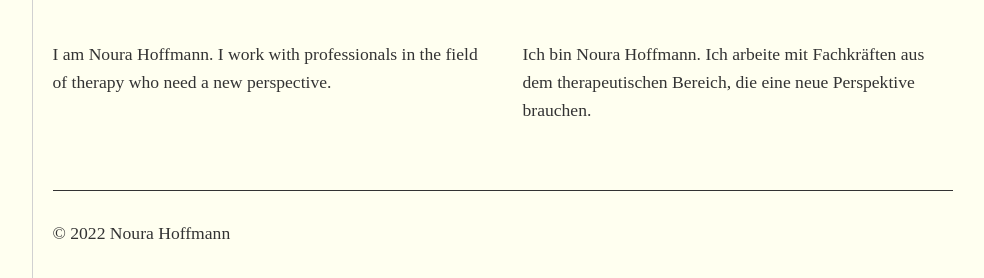
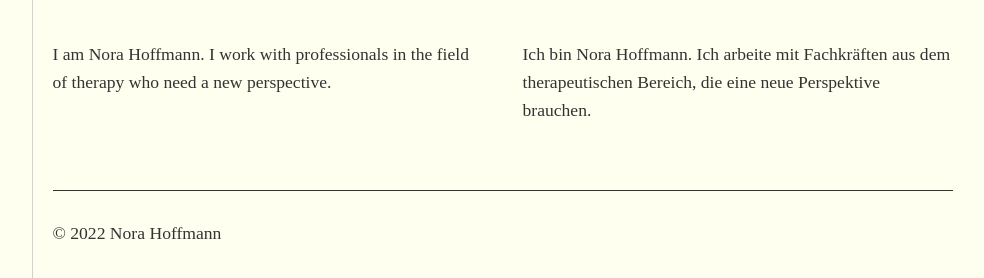
Before and after one commit to germannurah/hoffmannalchemy, a plain HTML site: page index.html in a window 1280 px wide. Shown: the part 200-478 px from the top of the page, without its empty margins (138-1122 px from the left). Drawn offline with Linux system fonts and the light colour scheme.

Commit message:
Update index.html

```diff
--- a/index.html
+++ b/index.html
@@ -23,16 +23,16 @@
         <br>
         <div class="translation-grid">
             <div class="column">
-                <p>I am Noura Hoffmann. I work with professionals in the field of therapy who need a new perspective.</p>
+                <p>I am Nora Hoffmann. I work with professionals in the field of therapy who need a new perspective.</p>
             </div>
             <div class="column">
-                <p>Ich bin Noura Hoffmann. Ich arbeite mit Fachkräften aus dem therapeutischen Bereich, die eine neue Perspektive brauchen.</p>
+                <p>Ich bin Nora Hoffmann. Ich arbeite mit Fachkräften aus dem therapeutischen Bereich, die eine neue Perspektive brauchen.</p>
             </div>
         </div>
     </main>
 
     <footer>
-        <p>© 2022 Noura Hoffmann</p>
+        <p>© 2022 Nora Hoffmann</p>
     </footer>
 
 </body>
```
